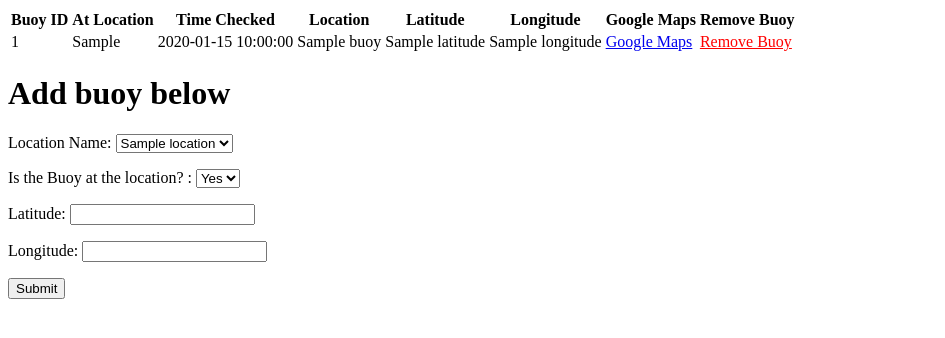
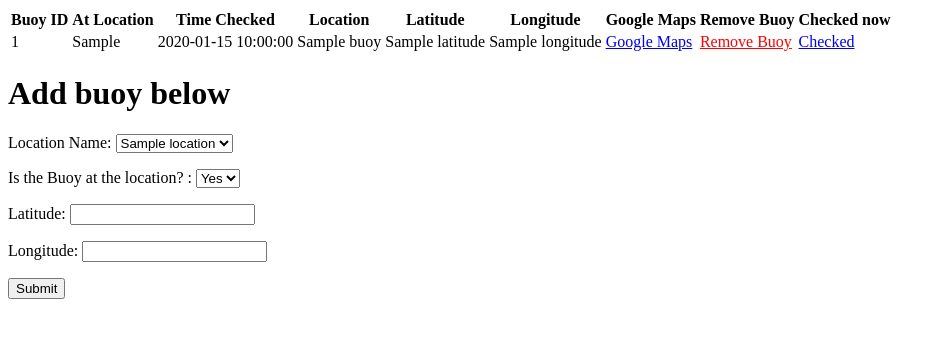
Before and after one commit to YemowtRonocCIT/FYP_website, a Flask app: template templates/buoys_table.html in a window 1280 px wide. Shown: the top 338 px of the page, without its empty margins (0-945 px from the left). Run offline with Flask 2, Linux system fonts and the light colour scheme; the template is opened without the code that fills it: most values are stand-ins (such as "Sample title", 1, 10 or a date in 2020).

Commit message:
Add ability to update last time buoy was checked

```diff
--- a/app.py
+++ b/app.py
@@ -24,6 +24,7 @@ REMOVE_NODE_SUFFIX = '/remove_node/'
 REMOVE_LOCATION_SUFFIX = '/remove_location/'
 NODE_STATUS_SUFFIX = '/node_status/'
 LAST_MESSAGE_SUFFIX = '/last_message/'
+UPDATE_BUOY_SUFFIX = '/update_buoy/'
 
 LOCATION_ID = '<location_id>/'
 BUOY_ID = '<buoy_id>/'
@@ -139,8 +140,7 @@ def remove_node(sigfox_id):
 
 @app.route(NODE_STATUS_SUFFIX + SIGFOX_ID, methods=['GET', 'POST'])
 def change_node_status(sigfox_id):
-    url = "%s%s%s%s/" % (HTTP_PREFIX, API_IP_ADDRESS, NODE_SUFFIX, sigfox_id)
-    requests.patch(url)
+    API.patch(NODE_SUFFIX, sigfox_id)
     return redirect(url_for('nodes_page'))
 
 @app.route(REMOVE_LOCATION_SUFFIX + LOCATION_ID, methods=['GET', 'POST'])
@@ -148,5 +148,10 @@ def remove_location(location_id):
     API.remove_element(LOCATION_SUFFIX, location_id)
     return redirect(url_for('locations_page'))
 
+@app.route(UPDATE_BUOY_SUFFIX + BUOY_ID, methods=['GET', 'POST'])
+def update_buoy_time_checked(buoy_id):
+    API.patch(BUOY_SUFFIX, buoy_id)
+    return redirect(url_for('buoys_page'))
+
 if __name__ == '__main__':
     app.run(host=HOST_IP_ADDRESS)
--- a/templates/buoys_table.html
+++ b/templates/buoys_table.html
@@ -19,6 +19,7 @@
                     <th>Longitude</th>
                     <th>Google Maps</th>
                     <th>Remove Buoy</th>
+                    <th>Checked now</th>
                 </thead>
             {% for buoy in buoys %}
                 <tr>
@@ -34,8 +35,13 @@
                         </a>
                     </td>
                     <td>
-                        <a href="http://{{ host_ip }}:5000/remove_buoy/{{ buoy.buoy_id }}" style="color:red">
+                        <a href="/remove_buoy/{{ buoy.buoy_id }}" style="color:red">
                             Remove Buoy
+                        </a>
+                    </td>
+                    <td>
+                        <a href="/update_buoy/{{ buoy.buoy_id }}">
+                            Checked
                         </a>
                     </td>
                 </tr>
```
